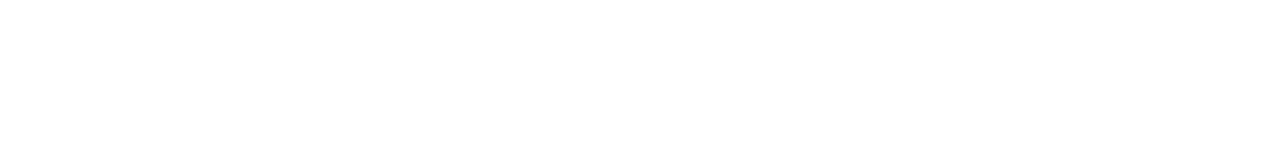
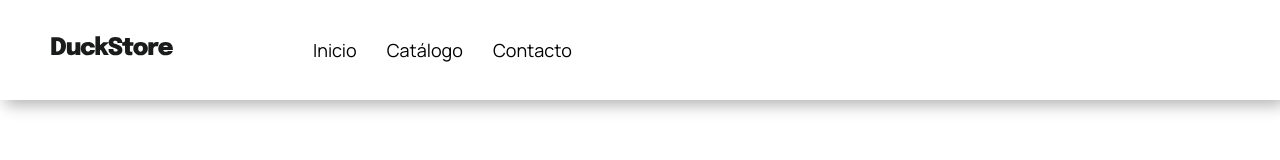
Before and after one commit to atapiamallea/Duckstore_equipo3, a plain HTML site: page index.html in a window 1280 px wide. Drawn offline with Linux system fonts and the light colour scheme.

Commit message:
feat: Header navegation done

```diff
--- a/css/header.css
+++ b/css/header.css
@@ -0,0 +1,30 @@
+.header {
+  width: 100%;
+  position: absolute;
+  top: 0;
+  left: 0;
+}
+.header__nav {
+  background-color: var(--color-white);
+  box-shadow: 5px 5px 15px rgba(0, 0, 0, 0.3);
+  display: flex;
+  justify-content:;
+  align-items: center;
+  padding: 20px 50px;
+  gap: 100px;
+}
+.header__nav-list {
+  display: flex;
+  color: var(--color-black);
+  font-family: var(--font-main);
+  font-size: 18px;
+  text-decoration: none;
+  margin-right: 30px;
+  list-style-type: none;
+
+}
+.nav__item a {
+  color: var(--color-black);
+  text-decoration: none;
+  margin-right: 30px;
+}
--- a/css/style.css
+++ b/css/style.css
@@ -13,8 +13,9 @@
   --color-primary: #E60C4E;
   --color-secondary: #EDB932;
   --color-accent: #15725F;
-  --color-text-dark: #000000;
+  --color-black: #000000;
   --color-background: #F9F9F7;
+  --color-white: #FFFFFF;
 
   --font-titles: "Epilogue", serif;
   --font-main: "Manrope", sans-serif;
--- a/index.html
+++ b/index.html
@@ -7,6 +7,18 @@
     <link rel="stylesheet" href="css/style.css">
 </head>
 <body>
+    <header class="header">
+        <nav class="header__nav">
+            <div class="header__logo">
+                <img class="header__logo-img" src="assets/logo.svg" alt="DuckStore Logo">
+            </div>
+            <ul class="header__nav-list">
+                <li class="nav__item"><a href="#">Inicio</a></li>
+                <li class="nav__item"><a href="#">Catálogo</a></li>
+                <li class="nav__item"><a href="#">Contacto</a></li>
+            </ul>
+        </nav>
+    </header>
 
 </body>
 </html>
```
Also changed, not shown: assets/logo.svg (added), 2 other files.
